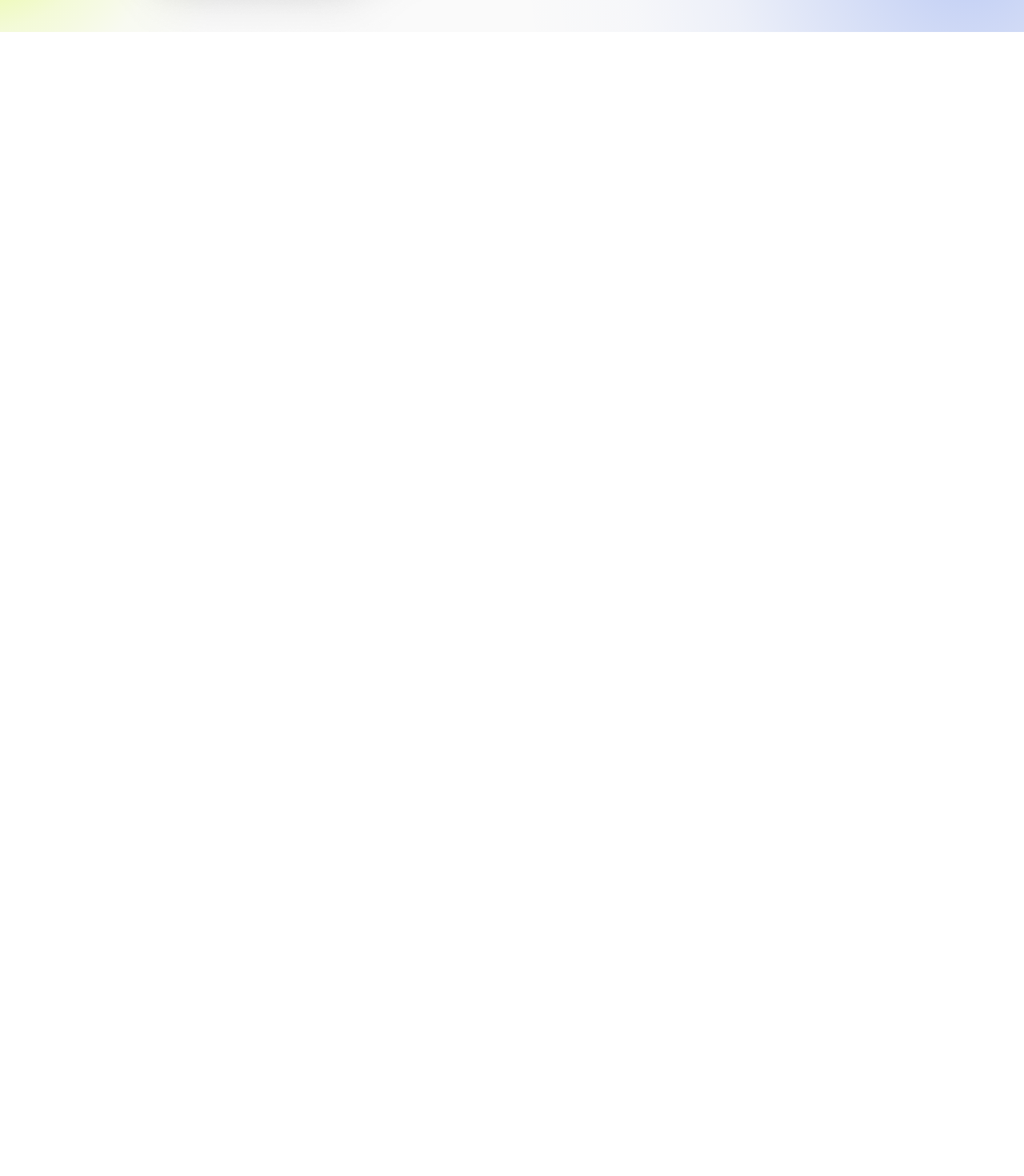
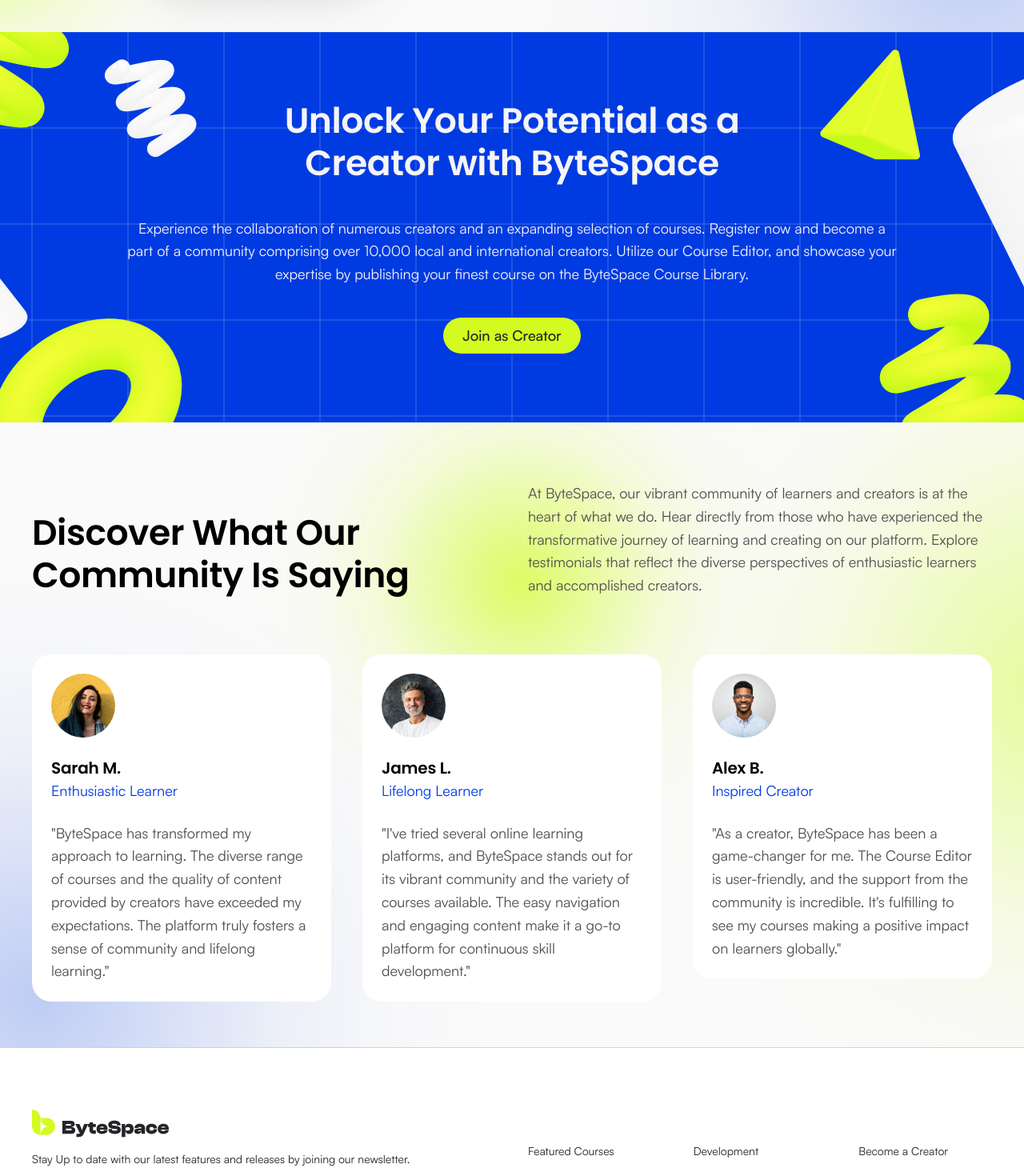
Before and after one commit to shantoislam242/bytespace-website, a Next.js app: page / in a window 1280 px wide. Shown: the part 4540-6010 px from the top of the page at 80% size. Before the commit the page ends 4580 px from the top, so only its background shows below. Built offline with nearby package versions, Linux system fonts and the light colour scheme.

Commit message:
feat: complete landing page layout

```diff
--- a/src/app/page.tsx
+++ b/src/app/page.tsx
@@ -1,17 +1,25 @@
+import Footer from "@/components/layout/Footer";
 import Courses from "@/components/home/Courses";
+import CreatorCta from "@/components/home/CreatorCta";
 import Growth from "@/components/home/Growth";
 import Hero from "@/components/home/Hero";
 import LearningPaths from "@/components/home/LearningPaths";
 import Partners from "@/components/home/Partners";
+import Testimonials from "@/components/home/Testimonials";
 
 export default function Home() {
   return (
+    <>
       <main>
         <Hero />
         <Partners />
         <Courses />
         <LearningPaths />
         <Growth />
+        <CreatorCta />
+        <Testimonials />
       </main>
+      <Footer />
+    </>
   );
 }
```
Lines whose indentation alone changed are shown as unchanged.
